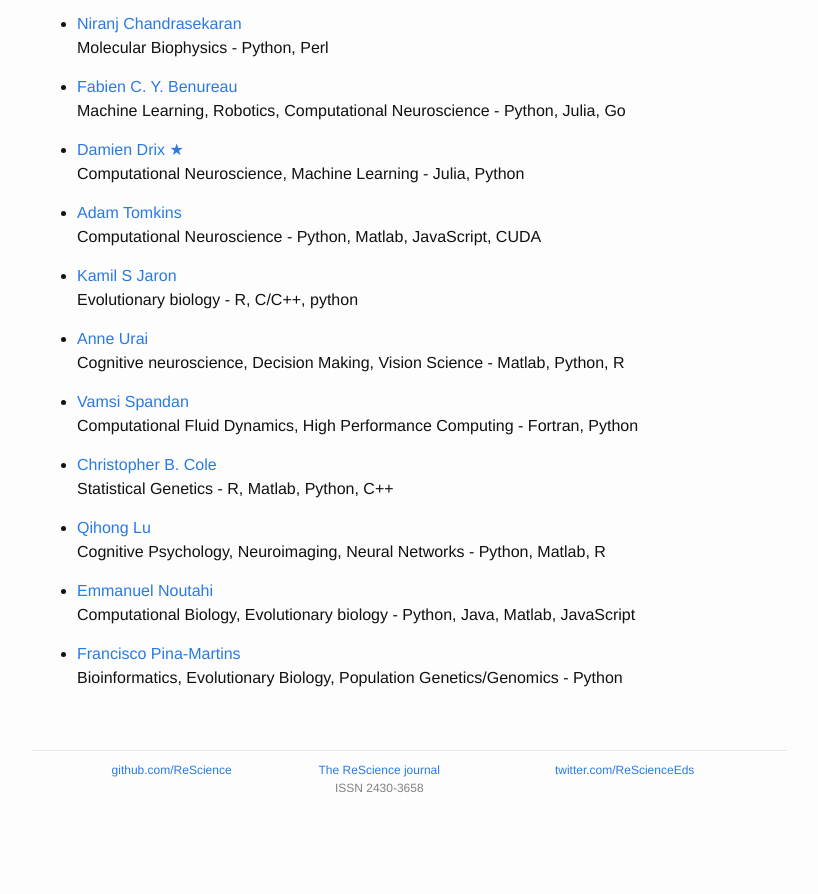
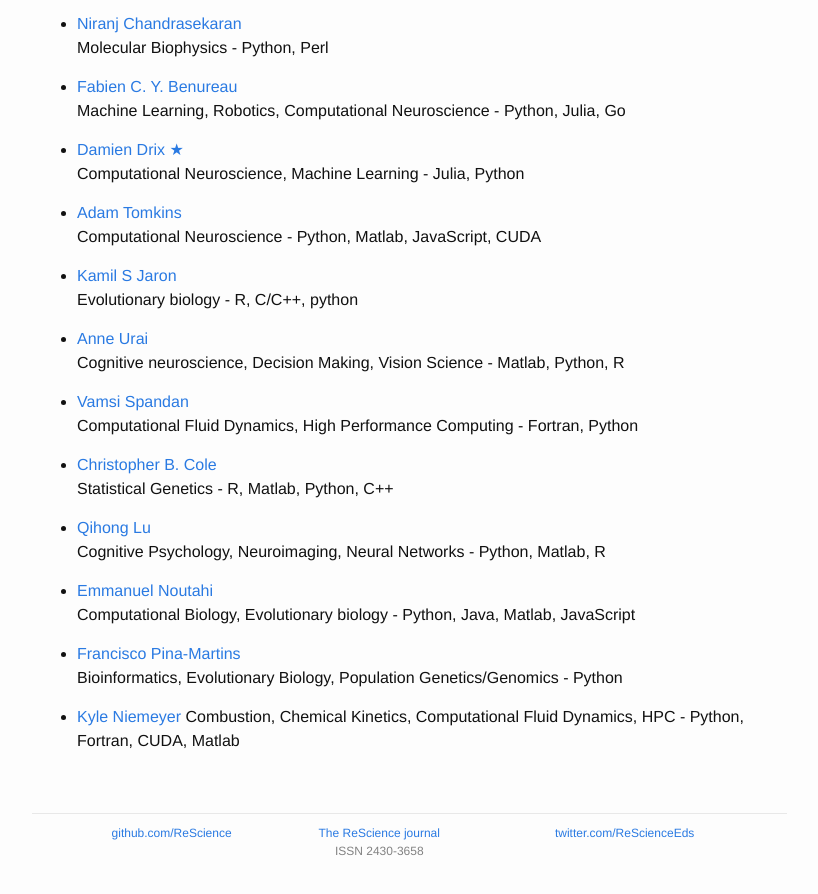
Before and after one commit to ReScience/rescience.github.io, a Jekyll site: the page built from 04-board.md, in a window 1280 px wide and 900 px high, scrolled down 3873 px. Shown: the top 894 px of the window, without its empty margins (223-1041 px from the left). Built offline with Jekyll 4.4.1, drawn with Linux system fonts in a browser that asks for light colours; before the commit the page ends 4710 px from its top, so only the background shows below that.

Commit message:
Updated reviewers

```diff
--- a/04-board.md
+++ b/04-board.md
@@ -229,3 +229,6 @@ accepts submissions in other open source languages.
 
 * [Francisco Pina-Martins](https://github.com/StuntsPT)
   Bioinformatics, Evolutionary Biology, Population Genetics/Genomics - Python
+
+* [Kyle Niemeyer](https://github.com/kyleniemeyer)
+  Combustion, Chemical Kinetics, Computational Fluid Dynamics, HPC - Python, Fortran, CUDA, Matlab
```
